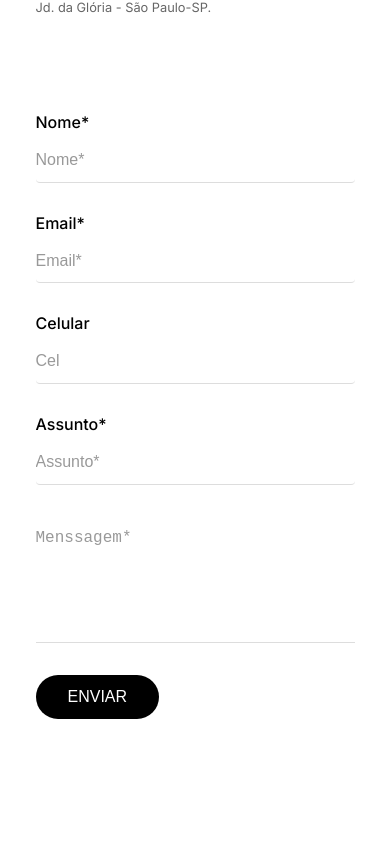
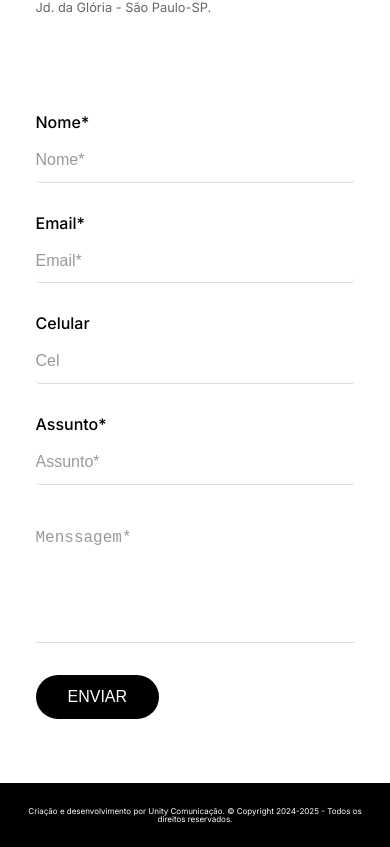
Before and after one commit to felipemellopadula/website-e, a React (Vite) app: page / in a window 390 px wide. Shown: the part 4350-5197 px from the top of the page. Before the commit the page ends 5133 px from the top, so only its background shows below. Built offline with nearby package versions, Linux system fonts and the light colour scheme; a web font is replaced by a local one.

Commit message:
menu melhorado

```diff
--- a/src/App.tsx
+++ b/src/App.tsx
@@ -1,5 +1,4 @@
 // App.tsx
-import React from "react";
 import { HashRouter as Router, Route, Routes } from "react-router-dom"; // Usando HashRouter para rolagem suave
 import { Header } from "./components/Header";
 import { MainVideo } from "./components/MainVideo";
@@ -16,6 +15,7 @@ function App() {
   return (
     <Router>
       <Header />
+
       <Routes>
         <Route
           path="/"
@@ -50,6 +50,7 @@ function App() {
           }
         />
       </Routes>
+      <Footer />
     </Router>
   );
 }
--- a/src/components/Footer/index.tsx
+++ b/src/components/Footer/index.tsx
@@ -4,8 +4,8 @@ export const Footer = () => {
   return (
     <footer className={styles.footer}>
       <p>
-        Criação e Desenvolvimento por Unity Comunicação. ©Copyright 2024-2025 -
-        Todos os direitos reservados a Unity Comunicação.
+        Criação e desenvolvimento por Unity Comunicação. © Copyright 2024-2025 -
+        Todos os direitos reservados.
       </p>
     </footer>
   );
--- a/src/components/Footer/styles.module.scss
+++ b/src/components/Footer/styles.module.scss
@@ -8,7 +8,7 @@
 
   p {
     font-family: var(--font-family1);
-    font-size: clamp(0.6rem, 0.314rem + 0.762vw, 1rem);
+    font-size: clamp(0.5rem, 0.314rem + 0.762vw, 0.8rem);
     color: white;
     padding: 1.5rem;
     text-align: center;
--- a/src/components/Header/Header.module.scss
+++ b/src/components/Header/Header.module.scss
@@ -1,3 +1,5 @@
+// Header.module.scss
+
 .header {
   display: flex;
   justify-content: space-between;
@@ -39,17 +41,21 @@
       gap: 2rem;
 
       li {
+        // Configuração para o link do menu
+        position: relative; // Para o efeito do aumento
+
         a {
           text-decoration: none;
           color: #f84600;
           font-size: clamp(1rem, 0.857rem + 0.381vw, 1.2rem);
           font-weight: bold;
-          transition: color 0.3s ease, transform 0.3s ease, font-size 0.3s ease;
+          transition: color 0.3s ease, padding 0.3s ease; // Transição para cor e padding
 
+          // Efeito hover
           &:hover {
-            color: #111111;
-            transform: scale(1.1);
-            font-size: clamp(1.1rem, 0.943rem + 0.419vw, 1.3rem);
+            color: #111111; // Quando hover
+            padding: 0.5rem; // Aumenta o padding
+            margin-bottom: -0.5rem; // Margem negativa para compensar o aumento
             cursor: pointer;
           }
         }
@@ -122,12 +128,10 @@
           font-size: 2rem;
           text-decoration: none;
           color: #333;
-          transition: color 0.3s ease, transform 0.3s ease;
+          transition: color 0.3s ease;
 
           &:hover {
             color: #ff5e00;
-            transform: scale(1.2);
-            cursor: pointer;
           }
         }
       }
--- a/src/components/Header/index.tsx
+++ b/src/components/Header/index.tsx
@@ -1,3 +1,4 @@
+// Header.tsx
 import React, { useState, useEffect } from "react";
 import { Link } from "react-scroll"; // Importando react-scroll para rolagem suave
 import styles from "./Header.module.scss";
@@ -82,7 +83,7 @@ export const Header: React.FC = () => {
                   to="Servicos"
                   smooth={true}
                   duration={500}
-                  onClick={toggleNav} // Agora está aqui apenas para fechar o menu
+                  onClick={toggleNav}
                 >
                   Serviços
                 </Link>
@@ -92,7 +93,7 @@ export const Header: React.FC = () => {
                   to="Portfolio"
                   smooth={true}
                   duration={500}
-                  onClick={toggleNav} // Agora está aqui apenas para fechar o menu
+                  onClick={toggleNav}
                 >
                   Trabalhos
                 </Link>
@@ -102,7 +103,7 @@ export const Header: React.FC = () => {
                   to="Agencia"
                   smooth={true}
                   duration={500}
-                  onClick={toggleNav} // Agora está aqui apenas para fechar o menu
+                  onClick={toggleNav}
                 >
                   Agência
                 </Link>
@@ -112,7 +113,7 @@ export const Header: React.FC = () => {
                   to="Contato"
                   smooth={true}
                   duration={500}
-                  onClick={toggleNav} // Agora está aqui apenas para fechar o menu
+                  onClick={toggleNav}
                 >
                   Contato
                 </Link>
```
